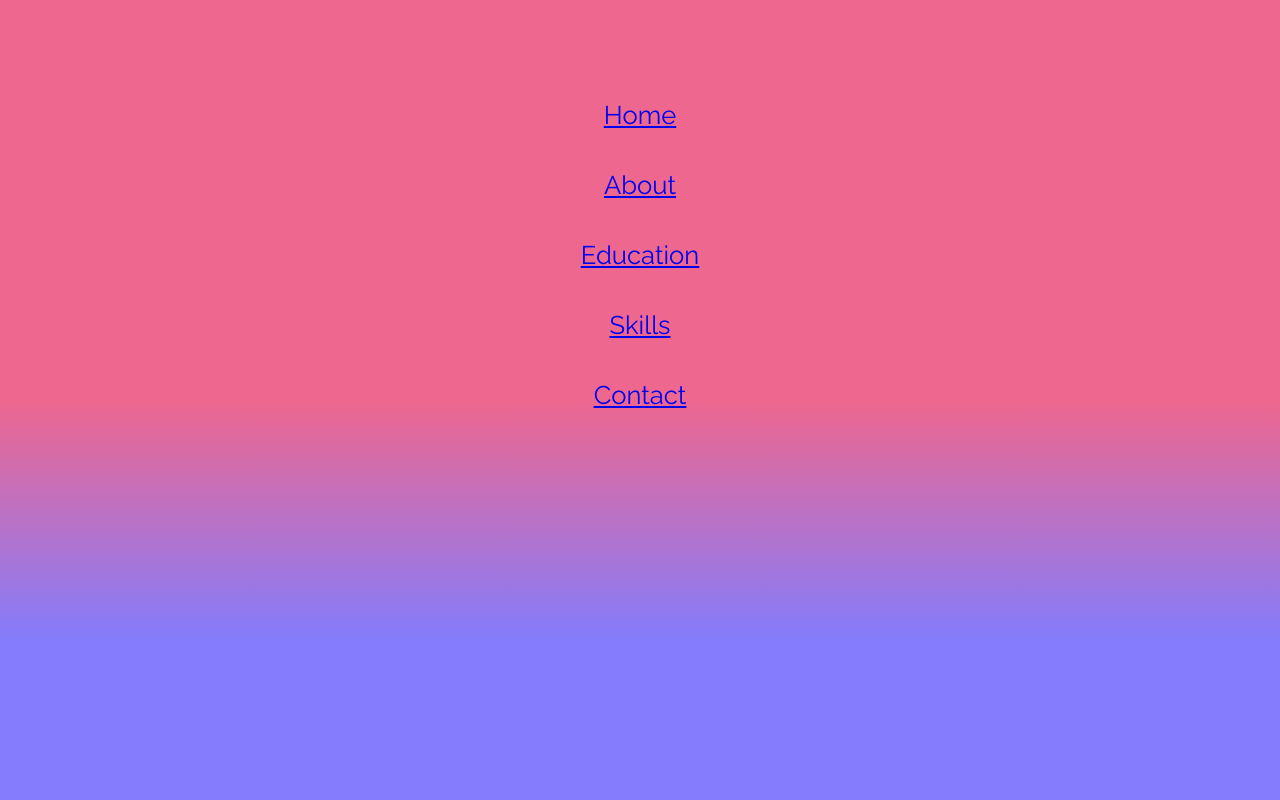
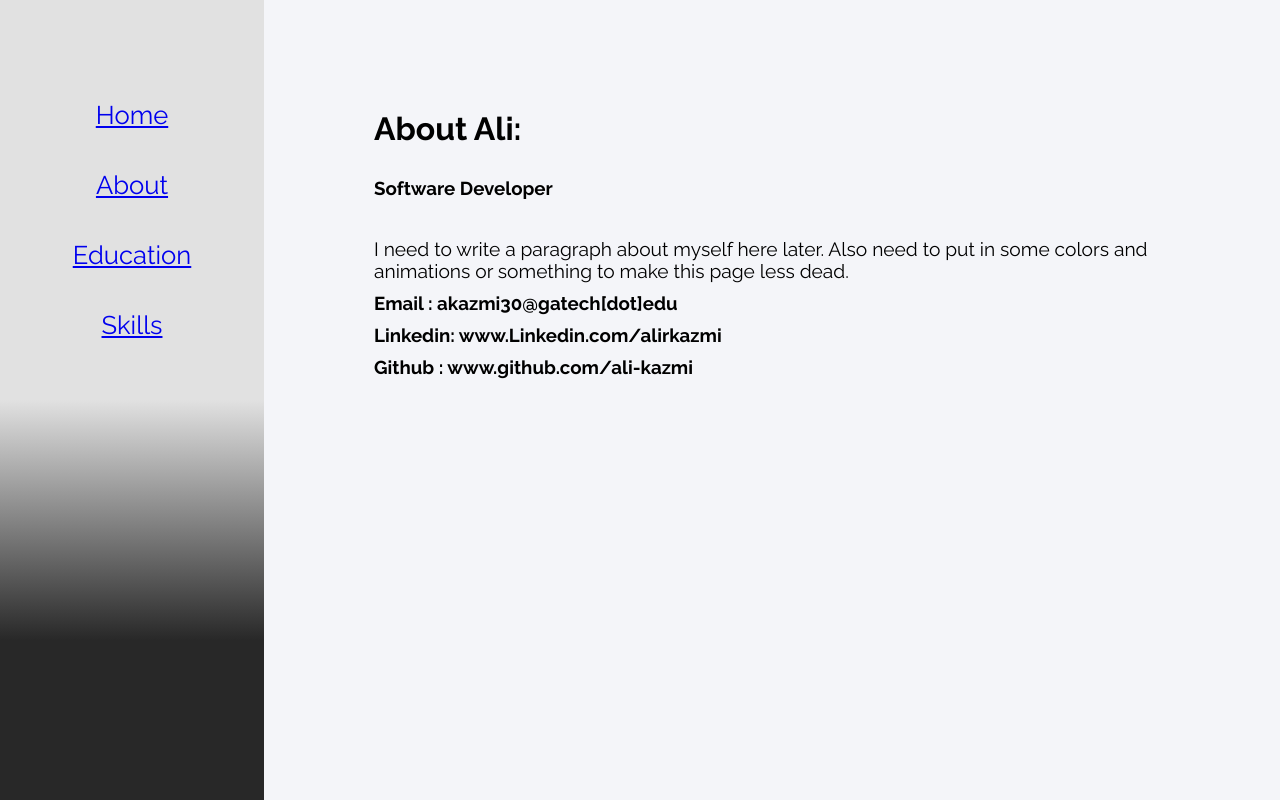
Before and after one commit to Ali-Kazmi/portfolio-website, a React (Create React App) app: page /about in a window 1280 px wide. Built offline with nearby package versions, Linux system fonts and the light colour scheme.

Commit message:
started styling, got page navigation working. Its starting to come together

```diff
--- a/src/App.css
+++ b/src/App.css
@@ -34,7 +34,7 @@ nav
 padding:60px 30px 0px 30px ;
 flex:var(--sidebar-flex);
 background: rgb(238,103,143);
-background: linear-gradient(180deg, rgba(238,103,143,1) 50%, rgba(132,124,252,1) 80%);
+background: linear-gradient(180deg, rgba(225,225,225,1) 50%, rgba(40,40,40,1) 80%);
 }
 
 
@@ -56,3 +56,37 @@ nav ul li
 {
 font-weight: bolder;
 }
+
+
+.subtopic
+{
+margin:10px 10px 30px 10px !important;
+}
+p
+{
+font-size: var(--fontsize-p);
+}
+h1,h2,h3, h4,p
+{
+margin: 10px;
+}
+
+.box
+{
+border:0px solid #9a9b9c;
+display: flex;
+margin:30px 0px 30px 0px;
+}
+.box:hover
+{
+color: #1b1d20;
+background-color: #000000;
+box-shadow: 0 10px 20px rgba(0,0,0,0.19), 0 6px 6px rgba(0,0,0,0.23);
+}
+
+
+.profilepic{
+  position: relative;
+  margin: 30px;
+  border-radius: 50%;
+}
--- a/src/App.js
+++ b/src/App.js
@@ -1,7 +1,11 @@
 import React from 'react';
 import './App.css';
 import { BrowserRouter as Router, Route} from 'react-router-dom';
-import Nav from './components/Nav';
+import Navbar from './components/Navbar';
+import Home from './contents/Home';
+import About from './contents/About';
+import Education from './contents/Education';
+import Skills from './contents/Skills';
 
 function App() {
 
@@ -10,7 +14,20 @@ function App() {
   return (
     <Router>
     <div className="App">
-    <Nav />
+    <Navbar />
+    <Route exact path="/">
+      <Home/>
+    </Route>
+    <Route path= "/about">
+      <About/>
+    </Route>
+    <Route path = "/education">
+      <Education/>
+    </Route>
+    <Route path = "/skills">
+      <Skills/>
+    </Route>
+
     </div>
     </Router>
   )
--- a/src/components/Nav.js
+++ /dev/null
@@ -1,37 +0,0 @@
-import React, { Component } from 'react';
-import Navitem from './Navitem';
-
-// “Navitem” is the sub-component.
-class Nav extends Component {
-    constructor(props) {
-        super(props);
-        this.state={
-            'NavItemActive':''
-        }
-    }
-    activeitem=(x)=> {
-        if(this.state.NavItemActive.length>0){
-        document.getElementById(this.state.NavItemActive).classList.remove('active');
-        }
-        this.setState({'NavItemId':x},()=>{
-        document.getElementById(this.state.NavItemActive).classList.add('active');
-        });
-    };
-
-
-    render() {
-        return (
-            <nav>
-            <ul>
-            <Navitem item="Home" tolink="/" activec={this.activeitem}></Navitem>
-            <Navitem item="About" tolink="/about" activec={this.activeitem}></Navitem>
-            <Navitem item="Education" tolink="/education" activec={this.activeitem}></Navitem>
-            <Navitem item="Skills" tolink="/skills" activec={this.activeitem}></Navitem>
-            <Navitem item="Contact" tolink="/contact" activec={this.activeitem}></Navitem>
-            </ul>
-            </nav>
-            )
-        }
-    }
-
-export default Nav
--- /dev/null
+++ b/src/components/Navbar.js
@@ -0,0 +1,36 @@
+import React, { Component } from 'react';
+import Navitem from './Navitem';
+class Navbar extends Component {
+constructor(props)
+{
+super(props);
+this.state={
+'NavItemActive':''
+}
+}
+activeitem=(x)=>{
+/*if(this.state.NavItemActive.length>0){
+document.getElementById(this.state.NavItemActive).classList.remove('active');
+}
+
+this.setState({'NavItemId':x},()=>{
+document.getElementById(this.state.NavItemActive).classList.add('active');
+});
+*/
+};
+
+render() {
+return (
+<nav>
+<ul>
+<Navitem item="Home" tolink="/"  activec={this.activeitem}></Navitem>
+<Navitem item="About" tolink="/about"  activec={this.activeitem}></Navitem>
+<Navitem item="Education" tolink="/education"  activec={this.activeitem}></Navitem>
+<Navitem item="Skills" tolink="/skills"  activec={this.activeitem}></Navitem>
+
+</ul>
+</nav>
+)
+}
+}
+export default Navbar
--- /dev/null
+++ b/src/components/mybox.js
@@ -0,0 +1,15 @@
+import React, { Component } from 'react'
+class box extends Component {
+render() {
+return (
+<div class="box">
+<div class="compdet">
+<h3>{this.props.title}</h3>
+<h4 class="secondtext">{this.props.where}</h4>
+<h4 class="secondtext">{this.props.from} - {this.props.to}</h4>
+</div>
+</div>
+)
+}
+}
+export default box
--- a/src/contents/About.js
+++ b/src/contents/About.js
@@ -0,0 +1,18 @@
+import React, { Component } from 'react';
+class About extends Component {
+render() {
+return (
+<div className="condiv">
+<h1 className="subtopic">About Ali:</h1>
+<h3>Software Developer</h3>
+<br></br>
+<p>I need to write a paragraph about myself here later. Also need to put in some colors and animations or something to make this page less dead.
+</p>
+<h3>Email  :  akazmi30@gatech[dot]edu</h3>
+<h3>Linkedin: www.Linkedin.com/alirkazmi</h3>
+<h3>Github  :  www.github.com/ali-kazmi</h3>
+</div>
+)
+}
+}
+export default About
--- a/src/contents/Education.js
+++ b/src/contents/Education.js
@@ -0,0 +1,14 @@
+import React, { Component } from 'react';
+import mybox from '../components/mybox';
+class Education extends Component {
+render() {
+return (
+<div className="condiv">
+<h1 className="subtopic">Education</h1>
+<mybox title="BS Computer Science" where="Georgia Tech" from="August 2019" to="Present"/>
+<mybox title="High School" where="Evergreen Valley High School" from="2015" to="2019"/>
+</div>
+)
+}
+}
+export default Education
--- a/src/contents/Home.js
+++ b/src/contents/Home.js
@@ -0,0 +1,14 @@
+import React, { Component } from 'react';
+import ReactTypingEffect from 'react-typing-effect';
+import profilepic from '../imgs/prof.png';
+class Home extends Component {
+render() {
+return (
+<div className="condiv home">
+<img src={profilepic} className="profilepic"></img>
+<ReactTypingEffect className="typingeffect" text={['I am Ali Kazmi. I am a CS student at Georgia Tech']} speed={100} eraseDelay={700}/>
+</div>
+)
+}
+}
+export default Home
--- a/src/contents/Skills.js
+++ b/src/contents/Skills.js
@@ -0,0 +1,23 @@
+import React, { Component } from 'react'
+class Skills extends Component {
+constructor(props)
+{
+super(props);
+this.state={
+'myskills':['OOP Languages: Java, Python, C#','Backend: SQL','Web development: React and HTML/CSS/JS','Math: Calculus 1-3, Statistics, Linear Algebra']
+};
+}
+render() {
+return (
+<div className="condiv skills">
+<h1 className="subtopic">My Skills</h1>
+<ul>
+{this.state.myskills.map((value)=>{
+return <li>{value}</li>
+})}
+</ul>
+</div>
+)
+}
+}
+export default Skills
```
Also changed, not shown: src/components/box.js (deleted), src/contents/Contact.js (deleted), src/imgs/prof.png (added).
